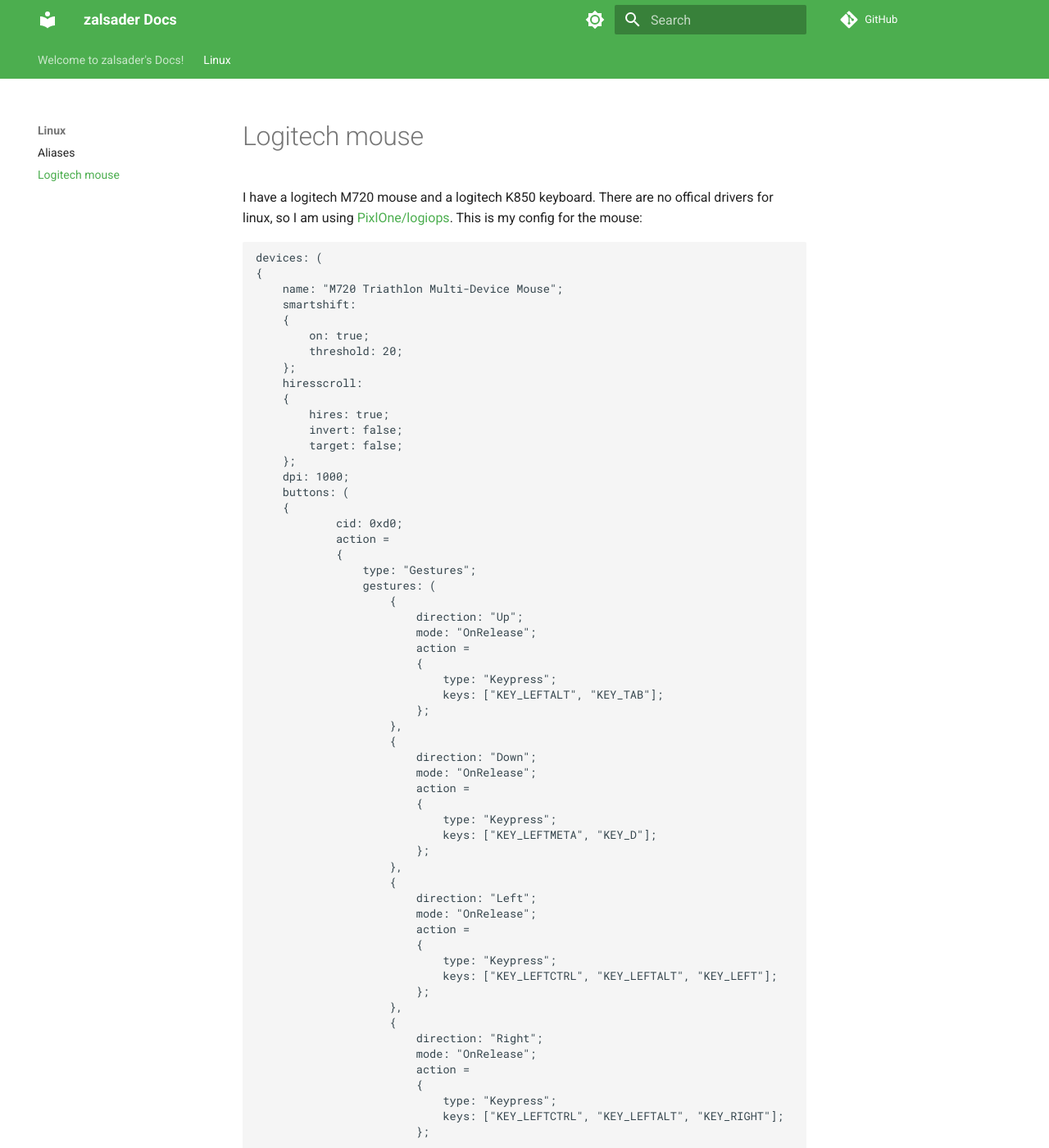
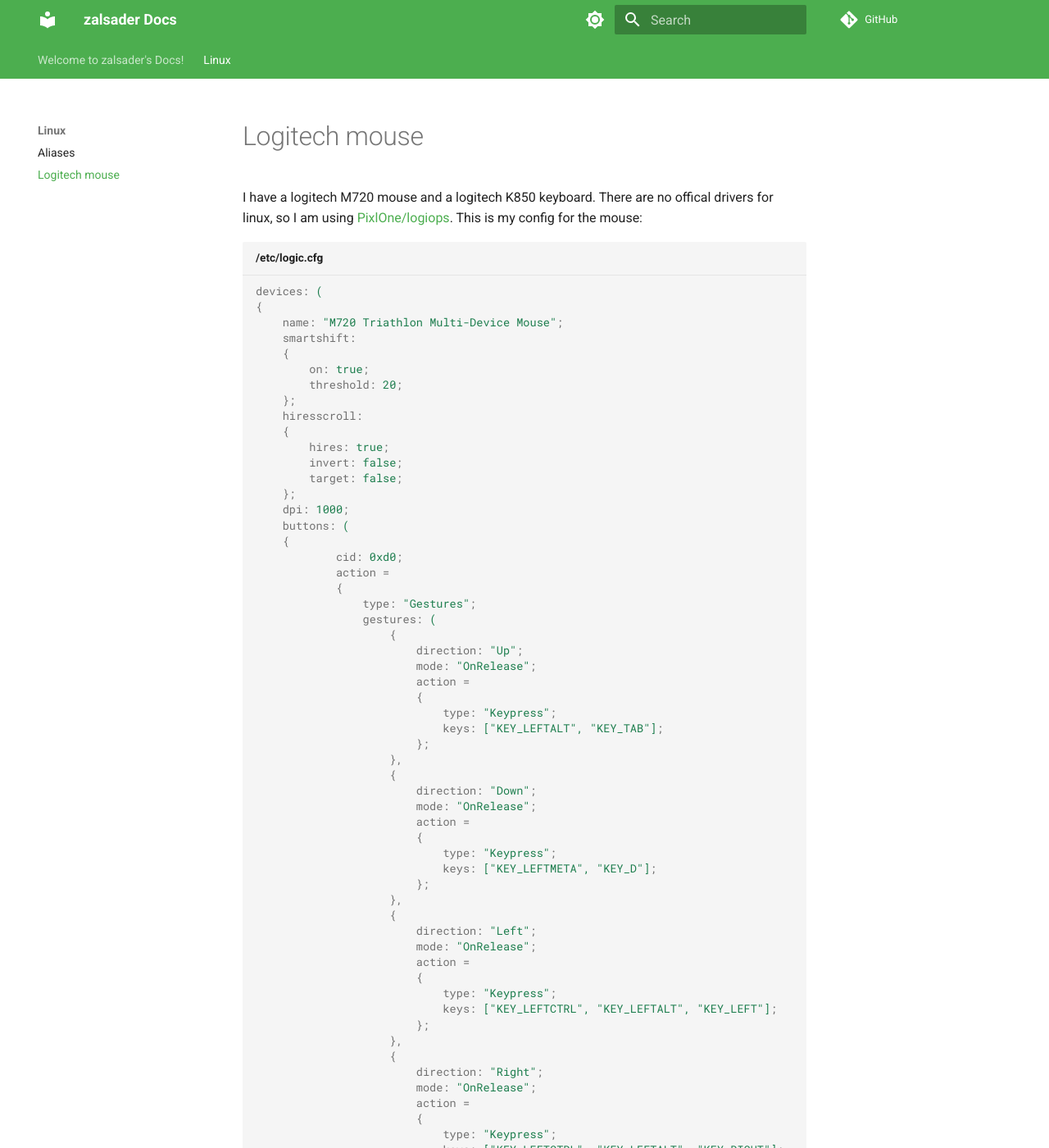
Before and after one commit to zalsader/docs.zalsader.com, an MkDocs documentation site: the page built from docs/linux/mouse.md, in a window 1280 px wide and 1400 px high. Shown: the whole window at 82% size. Built offline with MkDocs 1.6.1 and Material for MkDocs 9.7.7, drawn with Linux system fonts in a browser that asks for light colours; comment, search, counter and statistics services are not loaded; some of the changed text lies outside the part shown.

Commit message:
feat: add highlighting
Signed-off-by: Zuhair AlSader <zuhair@koor.tech>

````diff
--- a/docs/linux/mouse.md
+++ b/docs/linux/mouse.md
@@ -4,7 +4,7 @@ title: "Logitech mouse"
 
 I have a logitech M720 mouse and a logitech K850 keyboard. There are no offical drivers for linux, so I am using [PixlOne/logiops](https://github.com/PixlOne/logiops). This is my config for the mouse:
 
-```cfg
+``` cfg title="/etc/logic.cfg"
 devices: (
 {
     name: "M720 Triathlon Multi-Device Mouse";
--- a/mkdocs.yml
+++ b/mkdocs.yml
@@ -27,3 +27,11 @@ theme:
     - navigation.indexes
 plugins:
   - search
+markdown_extensions:
+  - pymdownx.highlight:
+      anchor_linenums: true
+      line_spans: __span
+      pygments_lang_class: true
+  - pymdownx.inlinehilite
+  - pymdownx.snippets
+  - pymdownx.superfences
````
